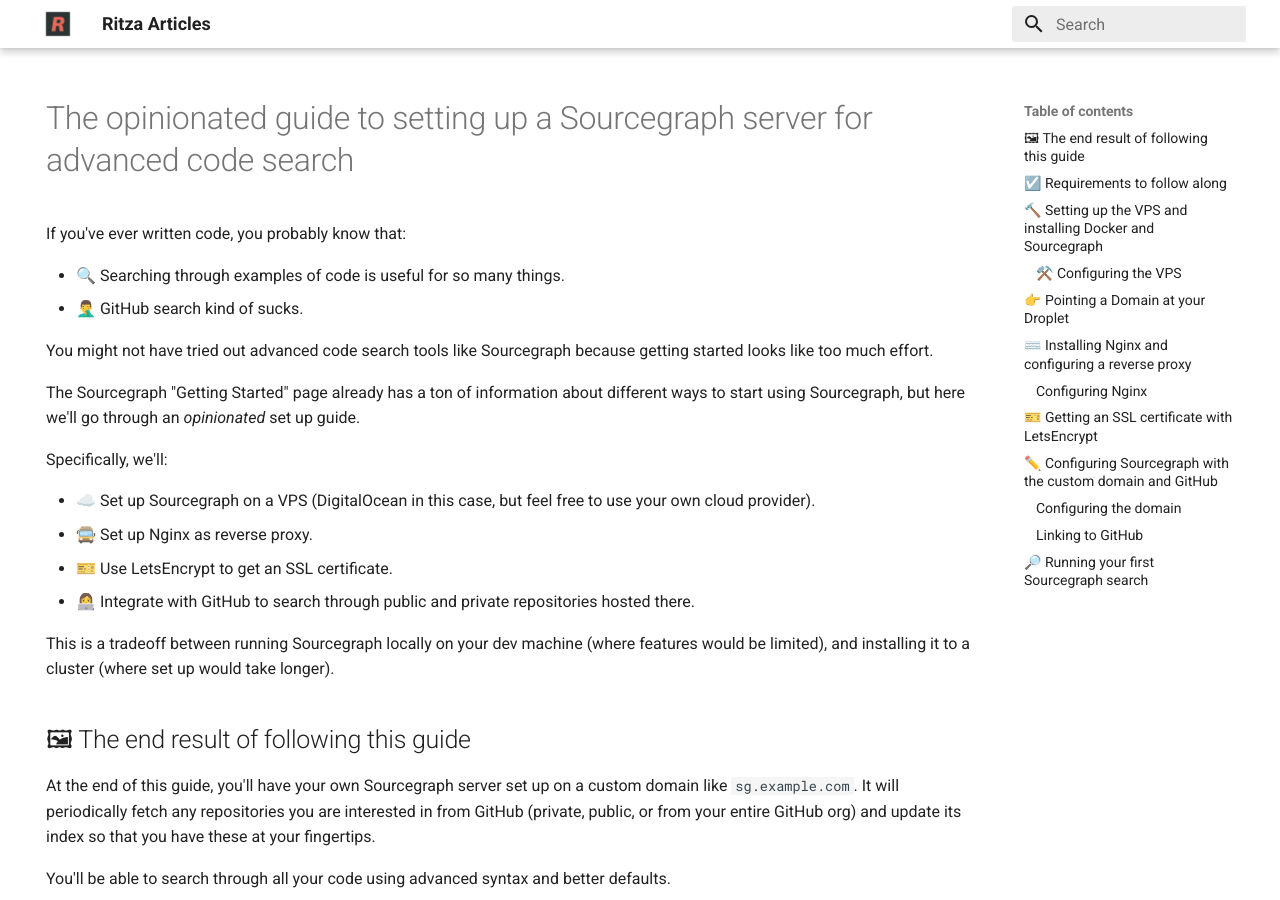
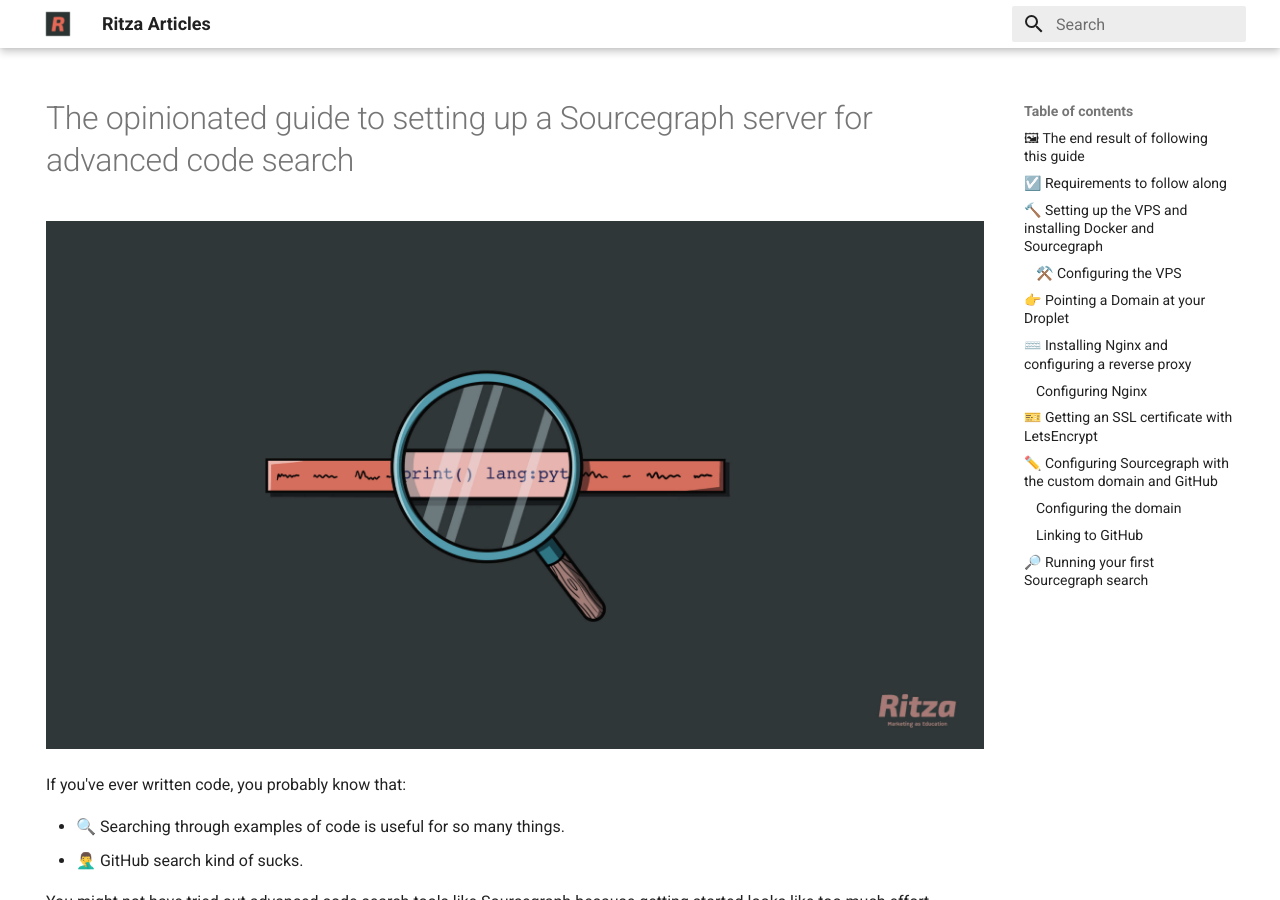
Before and after one commit to ritza-co/internal-articles, an MkDocs documentation site: the page built from docs/the-opinionated-guide-to-setting-up-a-sourcegraph-server-for-more-productive-advanced-code-search.md, in a window 1280 px wide and 900 px high. Built offline with MkDocs 1.6.1 and Material for MkDocs 9.7.7, drawn with Linux system fonts in a browser that asks for light colours.

Commit message:
add sourcegrpah image

```diff
--- a/docs/the-opinionated-guide-to-setting-up-a-sourcegraph-server-for-more-productive-advanced-code-search.md
+++ b/docs/the-opinionated-guide-to-setting-up-a-sourcegraph-server-for-more-productive-advanced-code-search.md
@@ -4,6 +4,8 @@
 ---
 
 # The opinionated guide to setting up a Sourcegraph server for advanced code search
+
+![](./assets/sourcegraph.jpg)
 
 If you've ever written code, you probably know that:
 
```
Also changed, not shown: docs/assets/sourcegraph.jpg (added).
